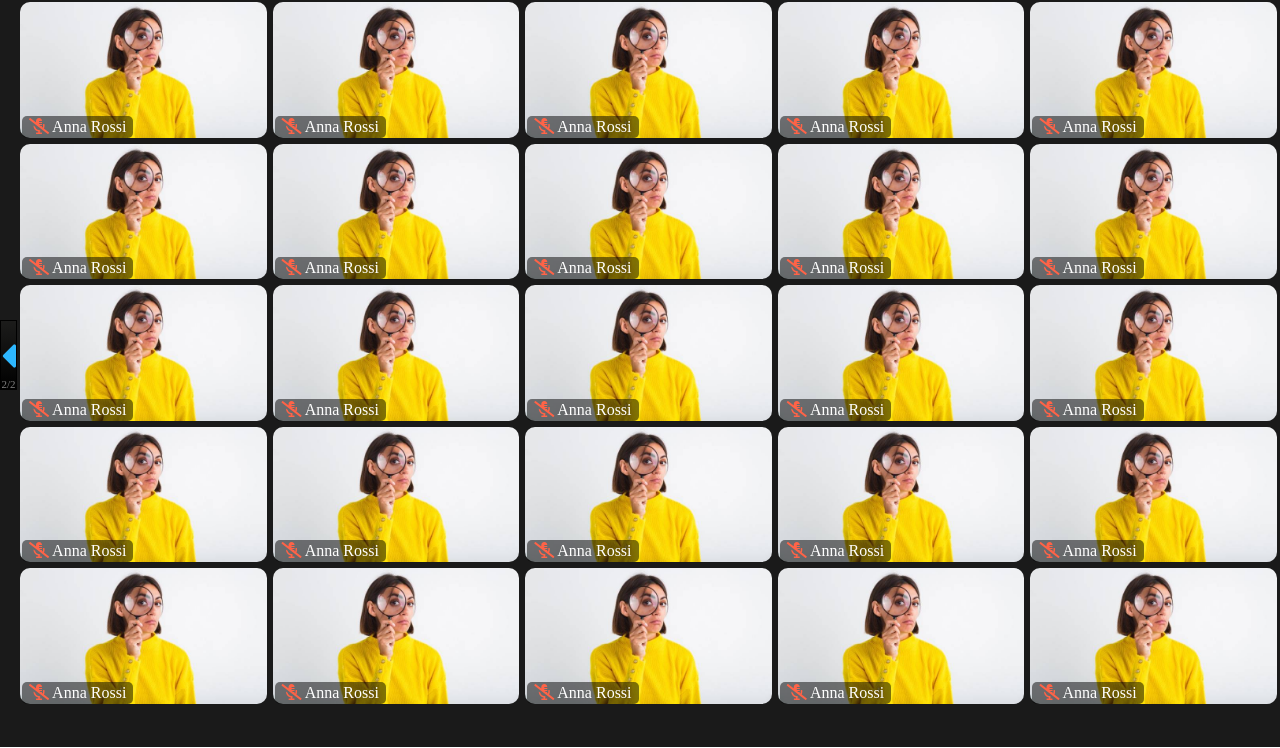
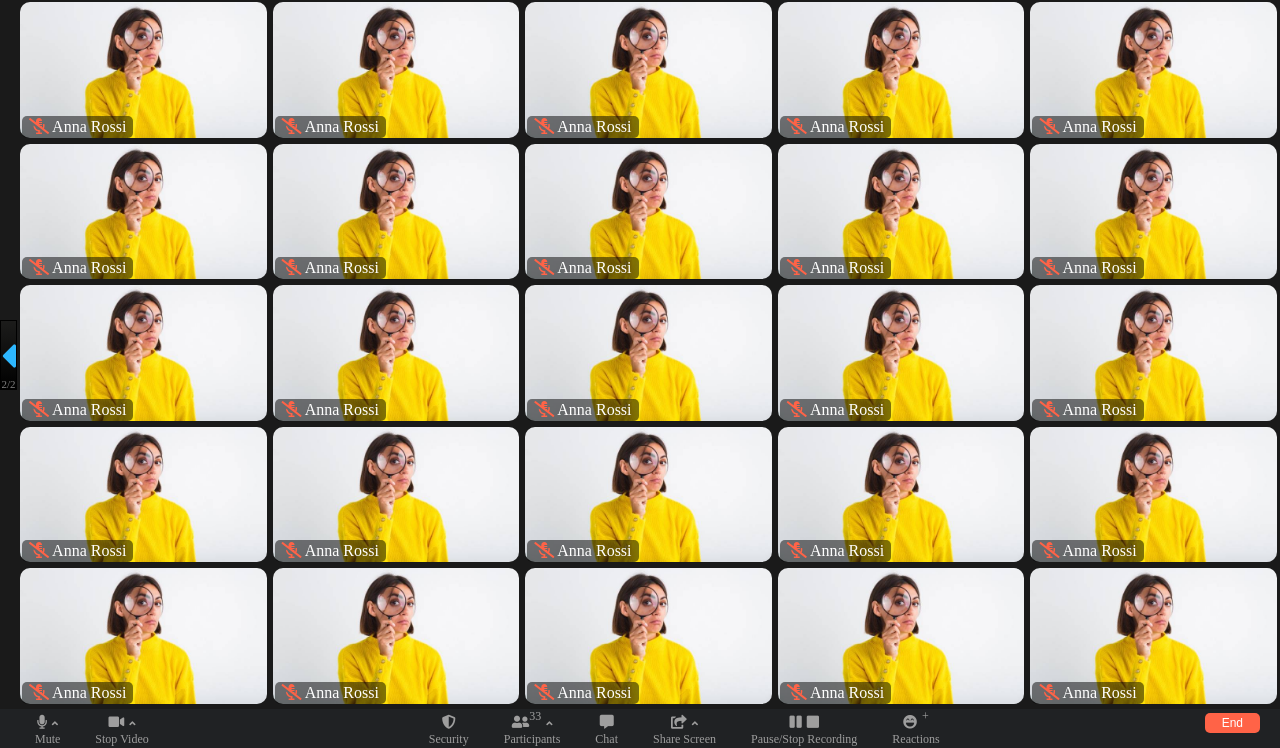
Before and after one commit to mariklim/html-css-zoom, a plain HTML site: page index.html in a window 1280 px wide. Shown: the part 53-801 px from the top of the page. Drawn offline with Linux system fonts and the light colour scheme.

Commit message:
Add Footer

```diff
--- a/css/style.css
+++ b/css/style.css
@@ -49,7 +49,7 @@ padding: 3px;
     width:20px;
 }
 .view-type-bnt{
-    font-size: 15px;
+    font-size: 13px;
 }
 .view-type-bnt i{
     font-size: 10px;
@@ -60,11 +60,37 @@ main{
     display: flex;
     align-items: center;
 }
+
+/* Angle-left */
+.Angle-left{
+    width: 50px;
+    height: 70px;
+    background-image: linear-gradient(#1c1c1b, black);
+    border: 1px solid black;
+    text-align: center;
+}
+
+.Angle-left p{
+   font-size: 11px;
+   margin-top: 2px;
+   color: #7e7e7e;
+}
+
+.Angle-left i{
+    padding-top: 15px;
+    color: #2db7ff;
+    font-size: 40px;
+}
+
+/* section Flexbox Id photos  */
+.container.big.user-photos{
+    display: flex;
+    flex-wrap: wrap;
+}
 .ID-photo{
    width:calc(100% / 5);
    position: relative;
    padding: 1px 3px;
-
 }
 
 .ID-photo img{
@@ -88,29 +114,39 @@ main{
     color: tomato;
 }
 
-/* section Flexbox Id photos  */
-.container.big.user-photos{
+/*footer*/
+footer p, .btn-end, sup{
+    font-size: 12px;
+}
+footer i{
+    font-size: 14px;
+}
+/* bottom-row call management and info  */
+.bottom-row{
     display: flex;
-    flex-wrap: wrap;
+    justify-content: space-between;
+    font-size: 20px;
+    width: 100%;
+    background-color: #202224;
+    text-align: center;
+    padding: 0px 20px;
 }
 
-/* Angle-left */
- .Angle-left{
-    width: 50px;
-    height: 70px;
-    background-image: linear-gradient(#1c1c1b, black);
-    border: 1px solid black;
-    text-align: center;
+.Audio, .Video,.security, .users,
+.chat, .share-screen, .pause-stop-recording,
+.Reactions{
+    display: inline-block;
+    margin: 0 15px;
 }
 
-.Angle-left p{
-   font-size: 11px;
-   margin-top: 2px;
-   color: #7e7e7e;
+.Angle i {
+    font-size:10px ;
 }
 
-.Angle-left i{
-    padding-top: 15px;
-    color: #2db7ff;
-    font-size: 40px;
+.btn-end{
+    background-color: tomato;
+    border: none;
+    color: white;
+    padding: 3px 17px;
+    border-radius: 5px;
 }
--- a/index.html
+++ b/index.html
@@ -273,20 +273,63 @@
                 </div>
                 </div>
                 <!-- /row-5 -->
-
-                <!-- Angle-left -->
-                <!-- <div class="Angle-left">
-                    <i class="fas fa-angle-left"></i>
-                    <br>
-                    2/2
-                </div> -->
-                <!-- /Angle-left -->
             </div>
         </main>
         <!-- /Img of the participants -->
 
         <!-- bottom-row call management and info -->
-        <footer></footer>
+        <footer class="bottom-row">
+            <div class="bottom-row-col-left">
+                <div class="Audio">
+                    <i class="fas fa-microphone"></i>
+                    <span class="Angle"><i class="fas fa-angle-up"></i></span>
+                    <p>Mute</p>
+                </div>
+                <div class="Video">
+                    <i class="fas fa-video"></i>
+                    <span class="Angle"><i class="fas fa-angle-up"></i></span>
+                    <p>Stop Video</p>
+                </div>
+            </div>
+            <div class="bottom-row-col-center">
+                <div class="security">
+                    <i class="fas fa-shield-alt"></i>
+                    <p>Security</p>
+                </div>
+                <div class="users">
+                    <i class="fas fa-user-friends"></i><sup>33</sup>
+                    <span class="Angle"><i class="fas fa-angle-up"></i></span>
+                    <p>Participants</p>
+                </div>
+                <div class="chat">
+                    <i class="fas fa-comment-alt"></i>
+                    <p>Chat</p>
+                </div>
+                <div class="share-screen">
+                    <i class="fas fa-share-square"></i>
+                    <span class="Angle"><i class="fas fa-angle-up"></i></span>
+                    <p>Share Screen</p>
+                </div>
+                <div class="pause-stop-recording">
+                    <i class="fas fa-pause"></i>
+                    <i class="fas fa-stop"></i>
+                    <p>Pause/Stop Recording</p>
+                </div>
+                <div class="Reactions">
+                    <i class="fas fa-laugh-beam"></i>
+                    <sup>+</sup>
+                    <p>Reactions</p>
+                </div>
+            </div>
+            <div class="btn">
+                <button class="btn-end">
+                    End
+                </button>
+            </div>
+
+
+
+        </footer>
         <!-- / bottom-row call management and info -->
     </div>
 </body>
```
